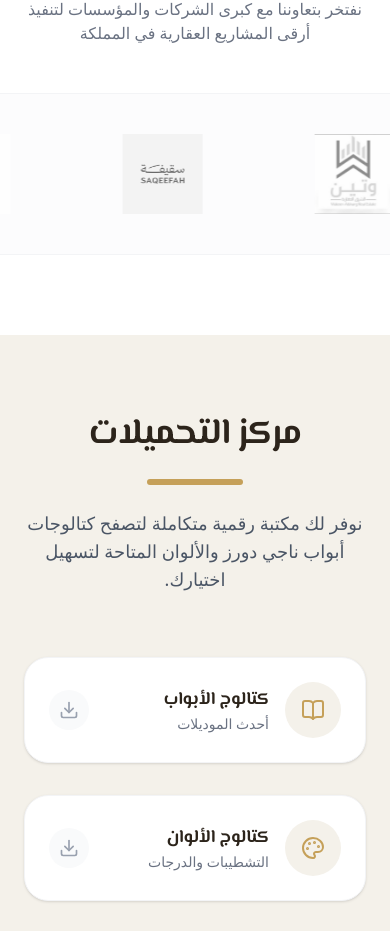
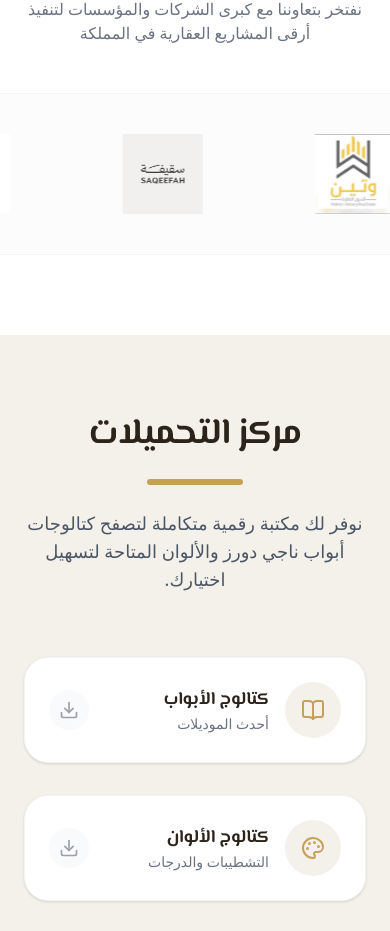
Before and after one commit to najidoors1/naji-doors-website, a Next.js app: page / in a window 390 px wide. Shown: the part 8155-9086 px from the top of the page. Built offline with nearby package versions, Linux system fonts and the light colour scheme; no server answers.

Commit message:
fix: show partner logos in original colors

```diff
--- a/src/app/partners/page.tsx
+++ b/src/app/partners/page.tsx
@@ -37,7 +37,7 @@ export default function PartnersPage() {
         <div className="grid grid-cols-1 sm:grid-cols-2 lg:grid-cols-4 gap-8">
           {partners.map((partner, index) => (
             <div key={index} className="bg-white rounded-3xl p-8 luxury-card flex flex-col items-center text-center group border border-gray-100 hover:border-gold/30 transition-all duration-300">
-              <div className="relative w-full h-32 mb-6 grayscale group-hover:grayscale-0 transition-all duration-500">
+              <div className="relative w-full h-32 mb-6 transition-all duration-500 hover:scale-105">
                 <Image
                   src={partner.logo}
                   alt={partner.name}
--- a/src/components/ui/PartnersSection.tsx
+++ b/src/components/ui/PartnersSection.tsx
@@ -35,7 +35,7 @@ export default function PartnersSection() {
           {[...partners, ...partners, ...partners, ...partners].map((partner, index) => (
             <div
               key={index}
-              className="relative w-32 h-20 md:w-48 md:h-24 mix-blend-multiply grayscale hover:grayscale-0 transition-all duration-500 opacity-60 hover:opacity-100"
+              className="relative w-32 h-20 md:w-48 md:h-24 transition-all duration-500 opacity-80 hover:opacity-100 hover:scale-105"
             >
               <Image
                 src={partner.logo}
```
